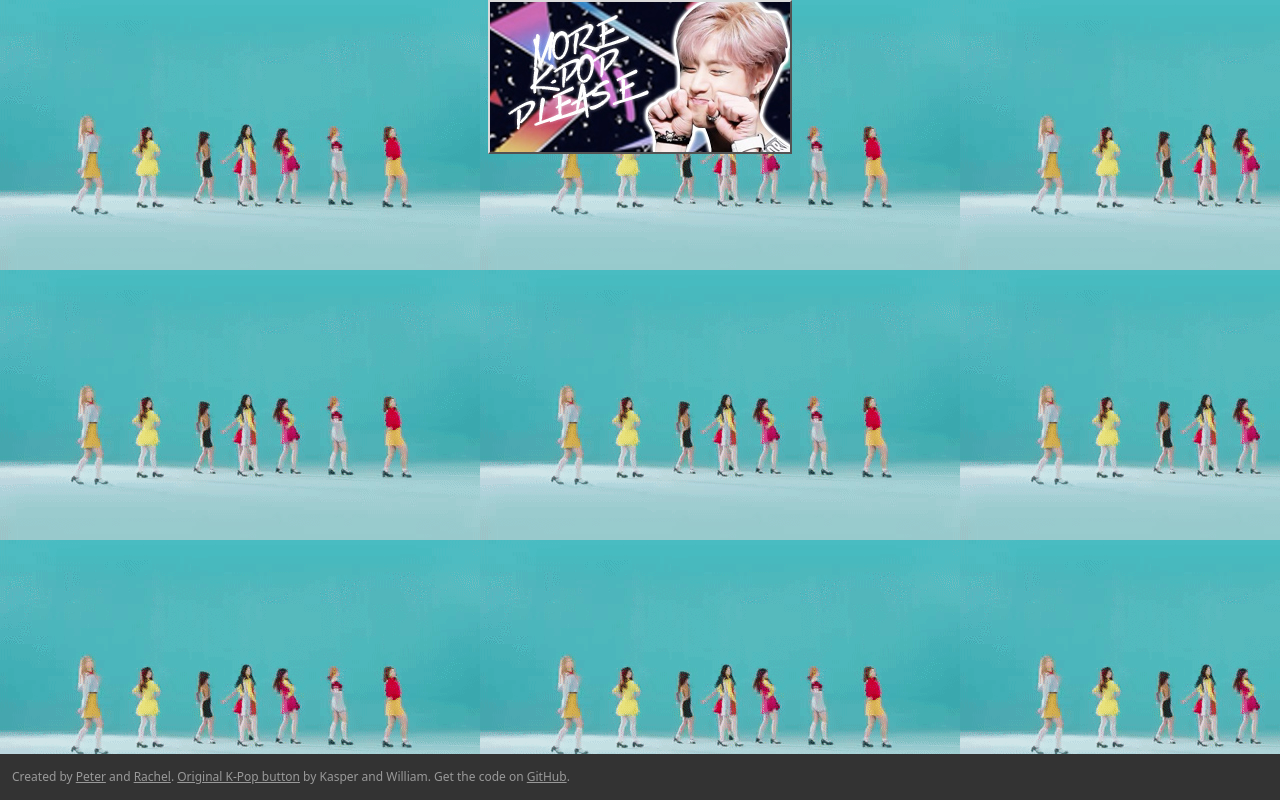
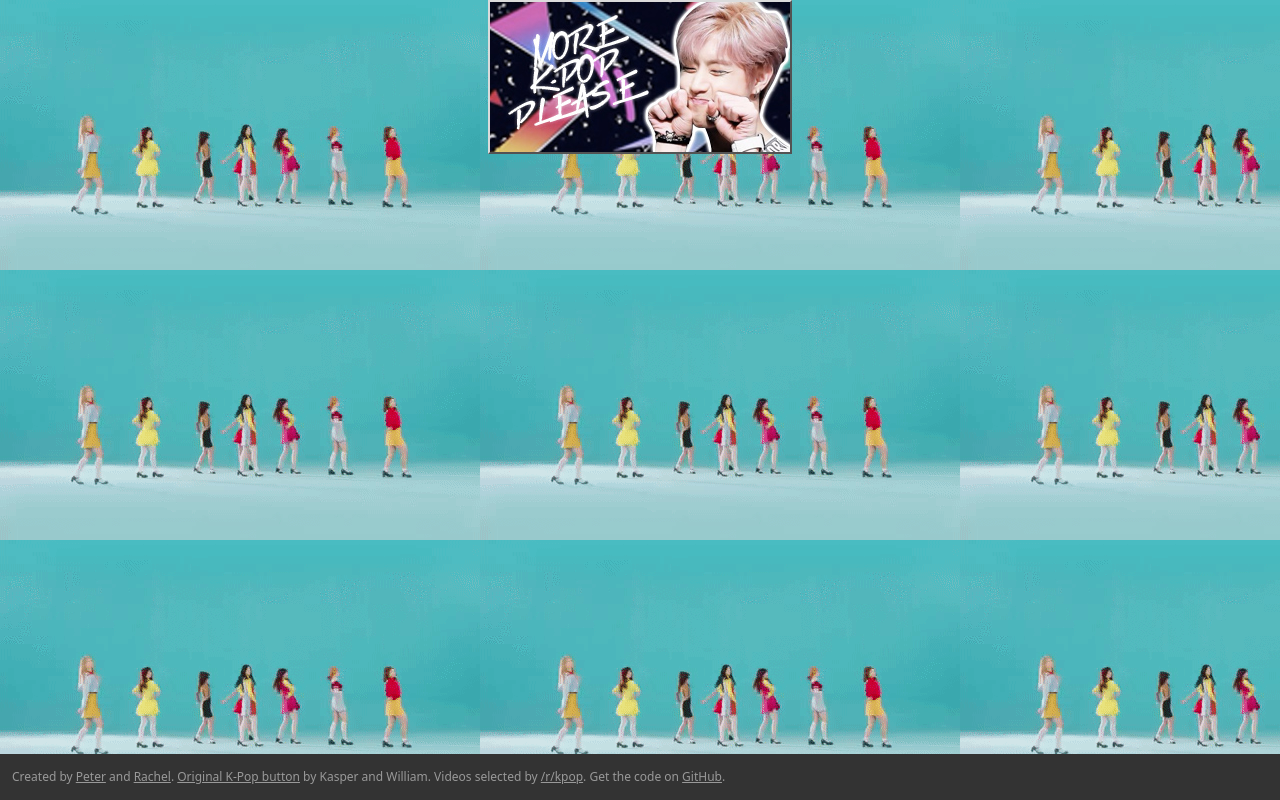
Before and after one commit to PeterBeard/kpop-button, a plain HTML site: page website/index.html in a window 1280 px wide. Drawn offline with Linux system fonts and the light colour scheme.

Commit message:
Add link back to /r/kpop

```diff
--- a/website/index.html
+++ b/website/index.html
@@ -20,6 +20,7 @@
             <p>Created by <a href="https://www.peterbeard.co/">Peter</a> and
             <a href="https://captainpettie.tumblr.com">Rachel</a>.
             <a href="https://web.archive.org/web/20140518083200/http://thekpopbutton.com/">Original K-Pop button</a> by Kasper and William.
+            Videos selected by <a href="https://www.reddit.com/r/kpop">/r/kpop</a>.
                 Get the code on <a href="https://github.com/PeterBeard/kpop-button">GitHub</a>.</p>
         </section>
         <script>
```
